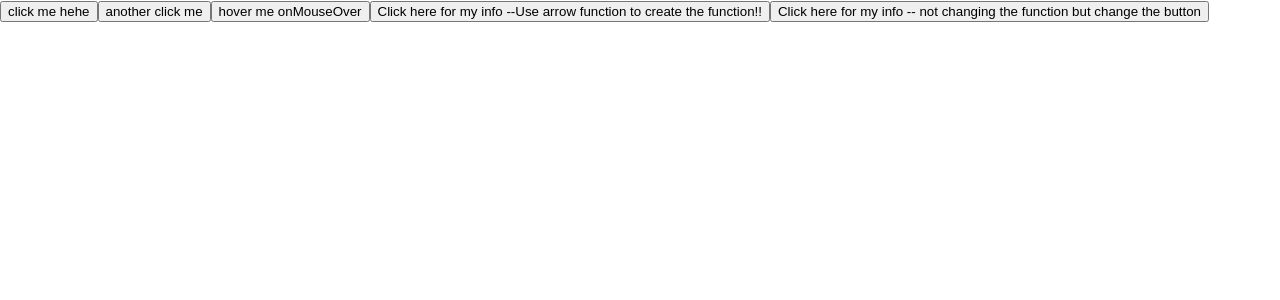
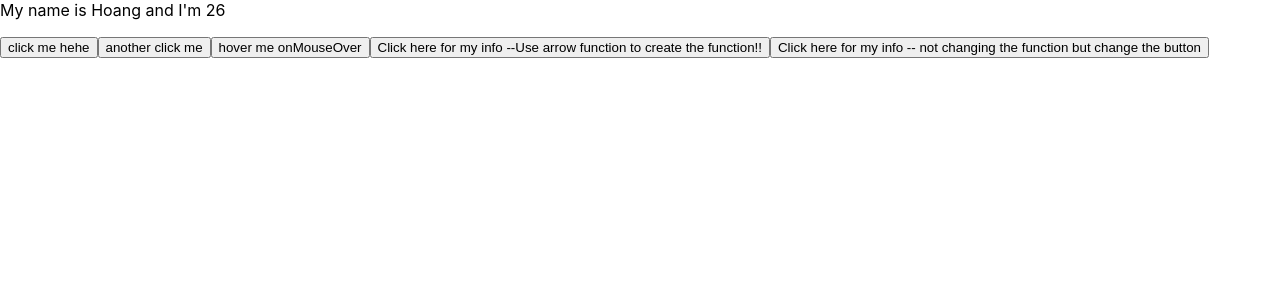
Before and after one commit to HoangTruong3843/video-29, a React (Create React App) app: page / in a window 1280 px wide. Shown: the top 300 px of the page. Built offline with nearby package versions, Linux system fonts and the light colour scheme.

Commit message:
update on video 25

```diff
--- a/src/components/MyComponent.js
+++ b/src/components/MyComponent.js
@@ -25,11 +25,14 @@ class MyComponent extends React.Component {
     }
     myInfo2(event){                                     //nếu k dùng arrow function mà vẫn giữ cách khai báo function cũ --> fix ở dưới
         console.log("Hi! My name is ",this.state.name, "and I'm from ", this.state.address)
+        this.setState({ name:'HoangDayNe', age: Math.floor(Math.random()*100)})   // nếu state được gọi sẽ show name == "HoangDayNe" và "state" name được updated shown in myComponent
     }
     render(){
         return (
             // only 1 <div></div> in a jsx, to write code in <div></div> using {code} --> example: {Math.random()}
             <div>
+                My name is {this.state.name} and I'm {this.state.age}
+                <p></p>
                 <button onClick={this.myFunction}> click me hehe</button>
                 <button onClick={this.handleClick}>another click me</button>
                 <button onMouseOver={this.handleOnMouseOver}>hover me onMouseOver </button>
```
